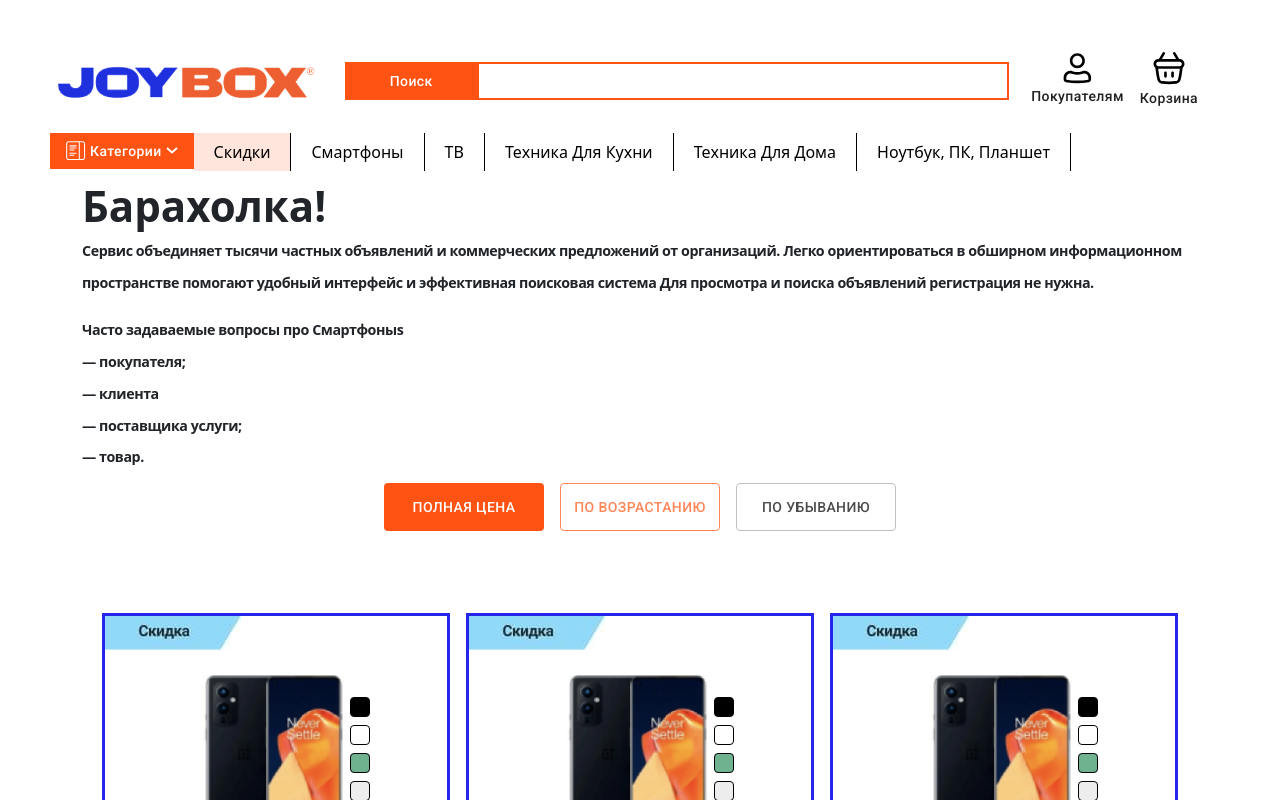
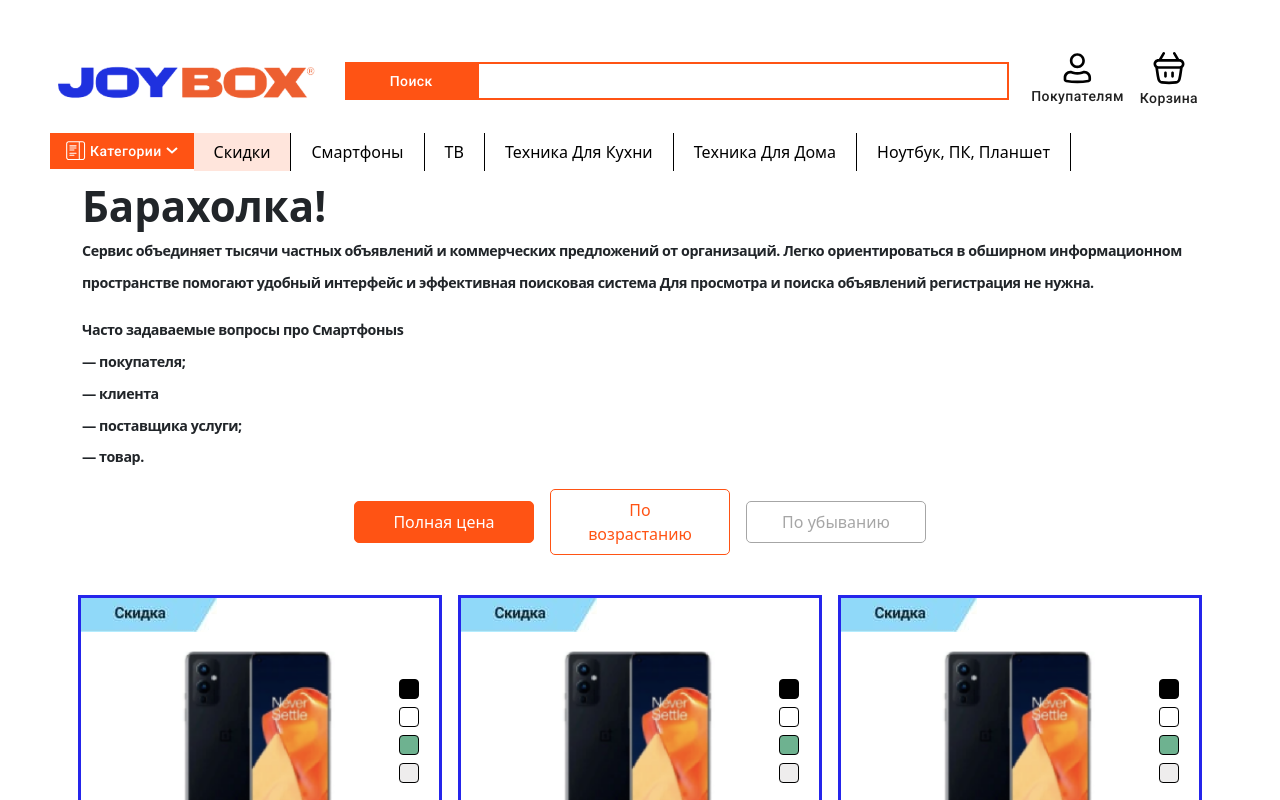
Before and after one commit to JoyBoxNext/WebSite, a Next.js app: page /baraxolka in a window 1280 px wide. Shown: the top 800 px of the page. Built offline with nearby package versions, Linux system fonts and the light colour scheme.

Commit message:
i sent new functions

```diff
--- a/Wrappers/BaraxolkaWrapper.js
+++ b/Wrappers/BaraxolkaWrapper.js
@@ -70,6 +70,14 @@ const BaraxollaWrapper = styled.div`
       width: auto;
       margin: auto;
     }
+    @media screen and (min-width: 1450px) {
+      .baraxolka_padding {
+        padding: 0 !important;
+      }
+      .border_ {
+        width: 420px !important;
+      }
+    }
     @media screen and (min-width: 1000px) {
       .baraxolka_padding {
         padding: 0 !important;
@@ -91,7 +99,7 @@ const BaraxollaWrapper = styled.div`
     }
 
     .baraxolka_product {
-      height: 395px;
+      height: 390px;
       .cards_border {
         border: 3px solid #2525eb;
         background-color: white;
@@ -115,6 +123,21 @@ const BaraxollaWrapper = styled.div`
         }
         &:hover {
           height: 545px;
+          z-index: 700;
+        }
+      }
+    }
+
+    @media screen and (max-width: 1450px) {
+      .cards_border {
+        height: 97% !important;
+        &:hover .descripton {
+          visibility: visible;
+          position: absolute;
+          z-index: 700;
+        }
+        &:hover {
+          height: 470px !important;
           z-index: 700;
         }
       }
@@ -189,7 +212,7 @@ const BaraxollaWrapper = styled.div`
           z-index: 700;
         }
         &:hover {
-          height: 500px !important;
+          height: 540px !important;
           z-index: 700;
         }
       }
@@ -207,7 +230,7 @@ const BaraxollaWrapper = styled.div`
       text-decoration: line-through 1px rgba(0, 0, 0, 1);
     }
     .model {
-      font-size: 18px;
+      font-size: 15px;
     }
     .aksiya__ {
       font-weight: 500;
@@ -229,9 +252,9 @@ const BaraxollaWrapper = styled.div`
       color: #000000;
     }
     .price {
-      font-size: 21.5289px;
+      font-size: 21px;
       .big_text {
-        font-size: 27.0014px;
+        font-size: 27px;
       }
     }
     .save_btn {
@@ -249,7 +272,8 @@ const BaraxollaWrapper = styled.div`
     }
   }
   .bag {
-    margin-bottom: 10px;
+    margin-bottom: 15px !important;
+    margin: 0 !important;
     &:hover {
       background-color: #ff5314;
       color: white;
@@ -271,5 +295,26 @@ const BaraxollaWrapper = styled.div`
   .PrivateTabIndicator-root-2 {
     display: none !important;
   }
+  .btn_bx,
+  .btn_bx2,
+  .btn_bx3 {
+    padding: 8px 25px;
+    border-radius: 5px;
+    cursor: pointer;
+    width: 180px;
+    text-align: center;
+  }
+  .active {
+    background-color: #ff5314;
+    color: #fff !important;
+  }
+  .btn_bx {
+    border: 1px solid #ff5314;
+    color: #ff5314;
+  }
+  .btn_bx3 {
+    border: 1px solid #a6a6a6;
+    color: #a6a6a6;
+  }
 `;
 export default BaraxollaWrapper;
--- a/pages/baraxolka.js
+++ b/pages/baraxolka.js
@@ -1,5 +1,5 @@
 import Link from "next/link";
-import React from "react";
+import React, { useState } from "react";
 import { baraxolkaPhones } from "../Data/data";
 import Container from "./../Containers/Container";
 import Header from "./../Containers/Header/Header";
@@ -53,7 +53,7 @@ const useStyles = makeStyles((theme) => ({
 
 const Product = () => {
   const classes = useStyles();
-  const [value, setValue] = React.useState(0);
+  // const [value, setValue] = React.useState(0);
 
   const handleChange = (event, newValue) => {
     setValue(newValue);
@@ -76,6 +76,11 @@ const Product = () => {
     const action = { type: "A", payload: index };
     dispatch(action);
     console.log(baraxolka[index].save, index);
+  };
+
+  const [tabPanel, setTabPanel] = useState(false);
+  const tabApp = (id) => {
+    setTabPanel(id);
   };
 
   const baraxolkas = useSelector((state) => state.BooksReducer.baraxolkaData);
@@ -108,37 +113,26 @@ const Product = () => {
                     </ul>
                   </div>
                 </Fade>
-                <div className={classes.root}>
-                  <Zoom>
-                    <AppBar
-                      className="shadow-none mb-5 appbar"
-                      position="static"
+                <div className="d-grid d-md-flex justify-content-center align-items-center">
+                  <div
+                    className={`btn_bx mx-2 ${tabPanel ? "" : "active"}`}
+                    onClick={() => tabApp(0)}
                   >
-                      <Tabs
-                        value={value}
-                        onChange={handleChange}
-                        aria-label="simple tabs example"
+                    Полная цена
+                  </div>
+                  <div
+                    className={`btn_bx mx-2 my-3 ${tabPanel ? "active" : ""}`}
+                    onClick={() => tabApp(1)}
                   >
-                        <Tab
-                          className="item_one rounded mx-2"
-                          label="Полная цена"
-                          {...a11yProps(0)}
-                        />
-                        <Tab
-                          className="item_two rounded mx-2"
-                          label="По возрастанию"
-                          {...a11yProps(1)}
-                        />
-                        <Tab
-                          className="item_three rounded mx-2 m-0"
-                          label="По убыванию"
-                          {...a11yProps(2)}
-                        />
-                      </Tabs>
-                    </AppBar>
-                  </Zoom>
-                  <TabPanel value={value} index={0}>
-                    <div className="row justify-content-center ">
+                    По возрастанию
+                  </div>
+                  <div className={`btn_bx3 mx-2 ${tabPanel ? "" : ""}`}>
+                    По убыванию
+                  </div>
+                </div>
+                <div>
+                  <div className={`${tabPanel == 0 ? "d-block" : "d-none"}`}>
+                    <div className="row justify-content-center mt-4">
                       {baraxolkas?.map((value, index) => {
                         return (
                           <div
@@ -152,7 +146,7 @@ const Product = () => {
                                   <div className="px-3">
                                     <div className="d-flex justify-content-center align-items-center ps-4 my-3">
                                       <img
-                                        className="baraxolka_photo"
+                                        className="baraxolka_photo w-100"
                                         src={value.img}
                                         alt="photo"
                                       />
@@ -201,7 +195,7 @@ const Product = () => {
                                         />
                                       </button>
                                     </div>
-                                    <p className={"descripton px-1"}>
+                                    <p className={"descripton px-2 mt-2"}>
                                       Экран (6.5{`"`}, Super AMOLED, 2400x1080)/
                                       Qualcomm Snapdragon 720G (2 x 2.3 ГГц + 6
                                       x 1.8 ГГц)/ основная квадро-камера: 64 Мп
@@ -252,21 +246,24 @@ const Product = () => {
                         </div>
                       </div>
                     </div>
-                  </TabPanel>
+                  </div>
 
-                  <div className="row justify-content-center">
-                    {baraxolka?.map((value, index) => {
+                  <div className={`${tabPanel == 1 ? "d-block" : "d-none"}`}>
+                    <div className="row justify-content-center mt-4">
+                      {baraxolkas?.map((value, index) => {
                         return (
                           <div
-                          className="col-12 col-md-6 col-lg-6 col-xl-4 col-xxl-3 mb-3 pt-0 p-0 px-3 "
+                            className="col-12 col-md-6 col-lg-6 col-xl-4 col-xxl-3 mb-3 pt-0 p-0 px-2 baraxolka_product position-relative"
                             key={index}
                           >
+                            <Link href="/productCard">
+                              <a>
                                 <div className="cards_border">
                                   <img src="skidka.jpg" alt="photo" />
                                   <div className="px-3">
                                     <div className="d-flex justify-content-center align-items-center ps-4 my-3">
                                       <img
-                                  className="baraxolka_photo"
+                                        className="baraxolka_photo w-100"
                                         src={value.img}
                                         alt="photo"
                                       />
@@ -305,8 +302,8 @@ const Product = () => {
                                     <div className="d-flex justify-content-between align-items-center">
                                       <p className="mb-0 desc">{value.desc}</p>
                                       <button
-                                  onClick={() => saveProduct(index)}
-                                  className="border-0 bag"
+                                        onClick={() => savebaraxolka(index)}
+                                        className="border-0 bag m-0 mb-2"
                                       >
                                         <img
                                           className="w-75 mb-2"
@@ -315,8 +312,138 @@ const Product = () => {
                                         />
                                       </button>
                                     </div>
+                                    <p className={"descripton px-2 mt-2"}>
+                                      Экран (6.5{`"`}, Super AMOLED, 2400x1080)/
+                                      Qualcomm Snapdragon 720G (2 x 2.3 ГГц + 6
+                                      x 1.8 ГГц)/ основная квадро-камера: 64 Мп
+                                      + 12 Мп + 5 Мп + 5 Мп, фронтальная 32 Мп/
+                                      RAM 4 ГБ/ 128 ГБ встроенной памяти +
+                                      microSD (до 1 ТБ)/ 3G/ LTE/ GPS/ A-GPS/
+                                      ГЛОНАСС/ BDS/ поддержка 2х SIM-карт
+                                      (Nano-SIM)/ Android 11.0 (One UI)/ 4500
+                                      мА*ч
+                                    </p>
                                   </div>
                                 </div>
+                              </a>
+                            </Link>
+                          </div>
+                        );
+                      })}
+                      <div className="mt-4">
+                        <div className="border_"></div>
+                        <div className="d-flex justify-content-center align-items-center  my-4">
+                          <Link href="https://www.instagram.com/?hl=ru">
+                            <a>
+                              <img
+                                className="icon me-3 fs-3"
+                                src="instagram.png"
+                                alt="instagram"
+                              />
+                            </a>
+                          </Link>
+                          <Link href="https://web.telegram.org">
+                            <a>
+                              <img
+                                className="icon me-3 fs-3"
+                                src="telegram.png"
+                                alt="telegram"
+                              />
+                            </a>
+                          </Link>
+                          <Link href="https://www.facebook.com">
+                            <a>
+                              <img
+                                className="icon fs-3"
+                                src="facebook.png"
+                                alt="facebook"
+                              />
+                            </a>
+                          </Link>
+                        </div>
+                      </div>
+                    </div>
+                  </div>
+
+                  <div className={`${tabPanel == 2 ? "d-block" : "d-none"}`}>
+                    <div className="row justify-content-center mt-4">
+                      {baraxolkas?.map((value, index) => {
+                        return (
+                          <div
+                            className="col-12 col-md-6 col-lg-6 col-xl-4 col-xxl-3 mb-3 pt-0 p-0 px-2 baraxolka_product position-relative"
+                            key={index}
+                          >
+                            <Link href="/productCard">
+                              <a>
+                                <div className="cards_border">
+                                  <img src="skidka.jpg" alt="photo" />
+                                  <div className="px-3">
+                                    <div className="d-flex justify-content-center align-items-center ps-4 my-3">
+                                      <img
+                                        className="baraxolka_photo w-100"
+                                        src={value.img}
+                                        alt="photo"
+                                      />
+                                      <div className="colorBoxes flex-column mb-5">
+                                        <div className="p-1">
+                                          <div className="col-3 colorBox black"></div>
+                                        </div>
+                                        <div className="p-1">
+                                          <div className="col-3 colorBox white"></div>
+                                        </div>
+                                        <div className="p-1">
+                                          <div className="col-3 colorBox green"></div>
+                                        </div>
+                                        <div className="p-1">
+                                          <div className="col-3 colorBox gray"></div>
+                                        </div>
+                                      </div>
+                                    </div>
+                                    <h5 className="fw-bold my-2 text model fw-bold">
+                                      {value.title}
+                                    </h5>
+                                    <div className="d-flex align-items-center">
+                                      <p className="mb-0 bg_success aksiya__">
+                                        {value.aksiya_}
+                                      </p>
+                                      <p className="mb-0 text_secondary aksiya ms-4">
+                                        {value.aksiya}
+                                      </p>
+                                    </div>
+                                    <h4 className="fw-bold price mb-0 mt-2">
+                                      <span className="big_text mb-0">
+                                        {value.big_price}
+                                      </span>
+                                      {value.price}
+                                    </h4>
+                                    <div className="d-flex justify-content-between align-items-center">
+                                      <p className="mb-0 desc">{value.desc}</p>
+                                      <button
+                                        onClick={() => savebaraxolka(index)}
+                                        className="border-0 bag m-0 mb-2"
+                                      >
+                                        <img
+                                          className="w-75 mb-2"
+                                          src="bag.svg"
+                                          alt="photo"
+                                        />
+                                      </button>
+                                    </div>
+                                    <p className={"descripton px-2 mt-2"}>
+                                      Экран (6.5{`"`}, Super AMOLED, 2400x1080)/
+                                      Qualcomm Snapdragon 720G (2 x 2.3 ГГц + 6
+                                      x 1.8 ГГц)/ основная квадро-камера: 64 Мп
+                                      + 12 Мп + 5 Мп + 5 Мп, фронтальная 32 Мп/
+                                      RAM 4 ГБ/ 128 ГБ встроенной памяти +
+                                      microSD (до 1 ТБ)/ 3G/ LTE/ GPS/ A-GPS/
+                                      ГЛОНАСС/ BDS/ поддержка 2х SIM-карт
+                                      (Nano-SIM)/ Android 11.0 (One UI)/ 4500
+                                      мА*ч
+                                    </p>
+                                  </div>
+                                </div>
+                              </a>
+                            </Link>
                           </div>
                         );
                       })}
@@ -357,6 +484,7 @@ const Product = () => {
                 </div>
               </div>
             </div>
+          </div>
         </BaraxollaWrapper>
       </Container>
       <Footer />
```
Lines whose indentation alone changed are shown as unchanged.
